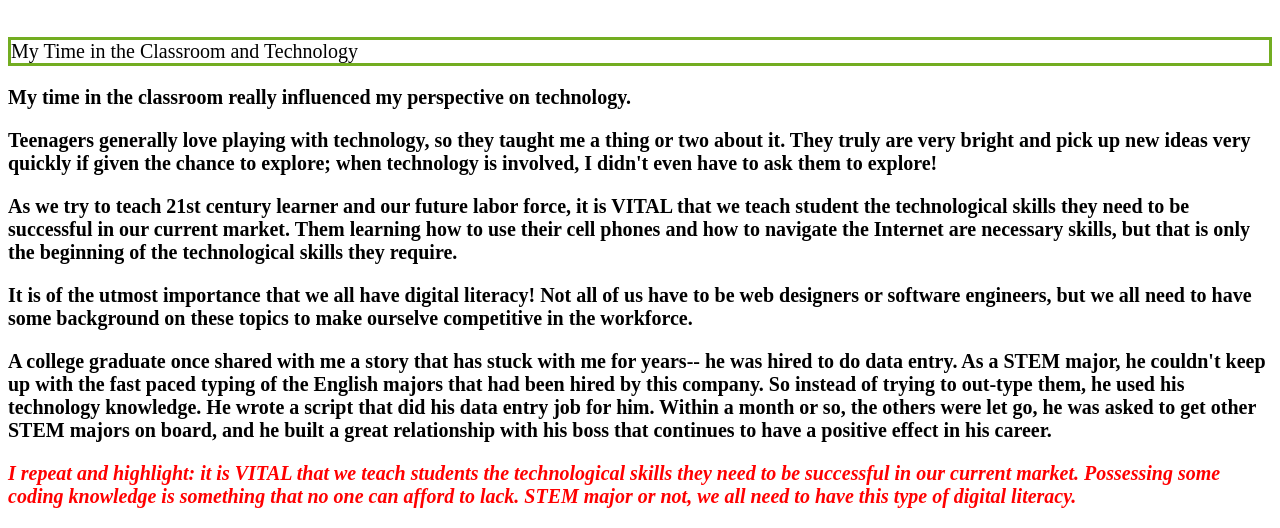
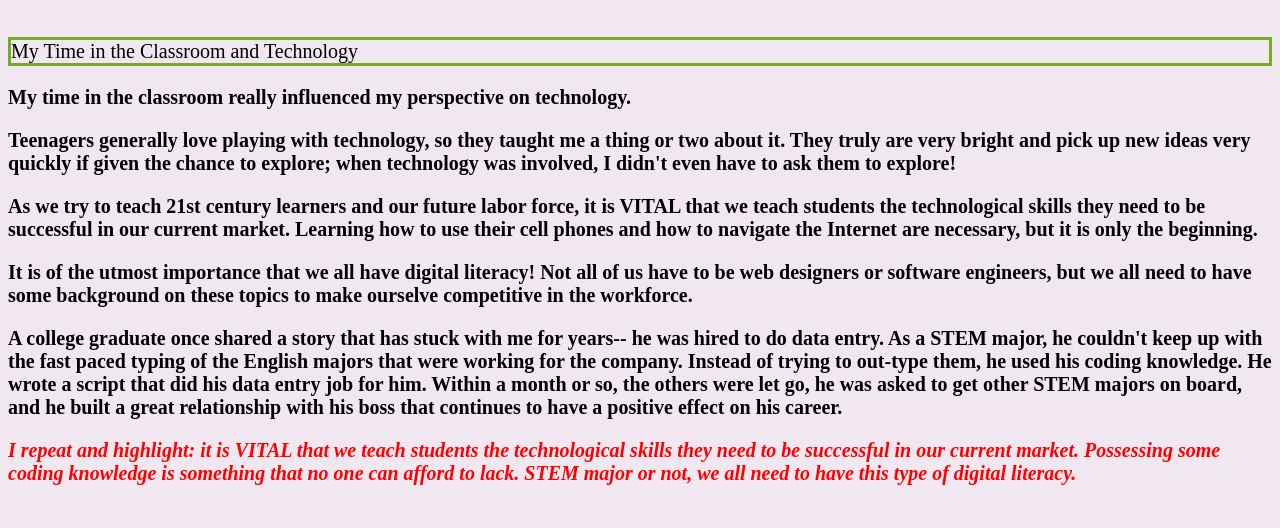
Before and after one commit to DVFon/repo-practice, a plain HTML site: page Pre-work/index.html in a window 1280 px wide. Shown: the part 1184-1712 px from the top of the page. After the commit the page ends 1689 px from the top, so only its background shows below. Drawn offline with Linux system fonts and the light colour scheme.

Commit message:
my second commit

```diff
--- a/Pre-work/CSS/style.css
+++ b/Pre-work/CSS/style.css
@@ -15,14 +15,6 @@ form{font-size: 18px;
 
 #KeyPoint{color:red;
   font-style: italic;}
-
-#ParaHead{color:blue}
-
-#MainImg{
-  border: solid;
-  margin: 5px;
-  padding: 2px;
-}
 
 div.static {
   position: static;
--- a/Pre-work/index.html
+++ b/Pre-work/index.html
@@ -3,6 +3,11 @@
 <!DOCTYPE html>
 <html lang="en" dir="ltr">
   <head>
+    <style>
+    body {
+      background-color: rgb(241,231,241);
+    }
+    </style>
     <meta charset="utf-8">
     <title>Dulce Fonseca</title>
     <link rel="stylesheet" type="text/css" href="CSS/style.css">
@@ -28,11 +33,13 @@ p{
 
 <!--<center><img src="https://media-exp1.licdn.com/dms/image/C4E03AQGLol2nqzAWDw/profile-displayphoto-shrink_200_200/0/1663795363397?e=1669852800&v=beta&t=T2-YXBKBlvG64JFeWsqYVgAK7ELIpp5IpJKeQwOwA0k" height="250" width= "250"></center> -->
 
+
 <div class= sticky>
 <div class="center"
 <nav><a href="./Pages/resume.html"><span style="color: purple;">Resume</span> </a></nav>
 </div>
 </div>
+
 
 
 
@@ -108,29 +115,29 @@ cool, yet simple, math theorems and problems, as well as two mathematicians you
 
     <p>Teenagers generally love playing with technology, so they taught me a thing or two
     about it. They truly are very bright and pick up new ideas very quickly if given
-    the chance to explore; when technology is involved, I didn't even have to ask them
+    the chance to explore; when technology was involved, I didn't even have to ask them
     to explore! </p>
 
-    <p>As we try to teach 21st century learner and our future labor force, it is VITAL
-      that we teach student the technological skills they need to be successful in our
-      current market. Them learning how to use their cell phones and how to navigate
-    the Internet are necessary skills, but that is only the beginning of the technological
-    skills they require.</p>
+    <p>As we try to teach 21st century learners and our future labor force, it is VITAL
+      that we teach students the technological skills they need to be successful in our
+      current market. Learning how to use their cell phones and how to navigate
+    the Internet are necessary, but it is only the beginning.</p>
 
     <p> It is of the utmost importance that we all have digital literacy! Not all of us
     have to be web designers or software engineers, but we all need to have some background
     on these topics to make ourselve competitive in the workforce. </p>
 
-    <p>A college graduate once shared with me a story that has stuck with me for years--
+    <p>A college graduate once shared a story that has stuck with me for years--
     he was hired to do data entry. As a STEM major, he couldn't keep up with the fast
-    paced typing of the English majors that had been hired by this company. So instead
-    of trying to out-type them, he used his technology knowledge. He wrote a script
+    paced typing of the English majors that were working for the company. Instead
+    of trying to out-type them, he used his coding knowledge. He wrote a script
     that did his data entry job for him. Within a month or so, the others were
     let go, he was asked to get other STEM majors on board, and he built a great relationship
-    with his boss that continues to have a positive effect in his career. </p>
+    with his boss that continues to have a positive effect on his career. </p>
 
-    <p id="KeyPoint">I repeat and highlight: it is VITAL that we teach students the technological skills they need
-      to be successful in our current market. Possessing some coding knowledge is something that
-    no one can afford to lack. STEM major or not, we all need to have this type of digital literacy. </p>
+    <p id="KeyPoint">I repeat and highlight: it is VITAL that we teach students the
+      technological skills they need to be successful in our current market. Possessing
+      some coding knowledge is something that no one can afford to lack. STEM major or not,
+      we all need to have this type of digital literacy. </p>
   </body>
 </html>
```
Also changed, not shown: Pre-work/Pages/resume.html (+8 -2 lines).
